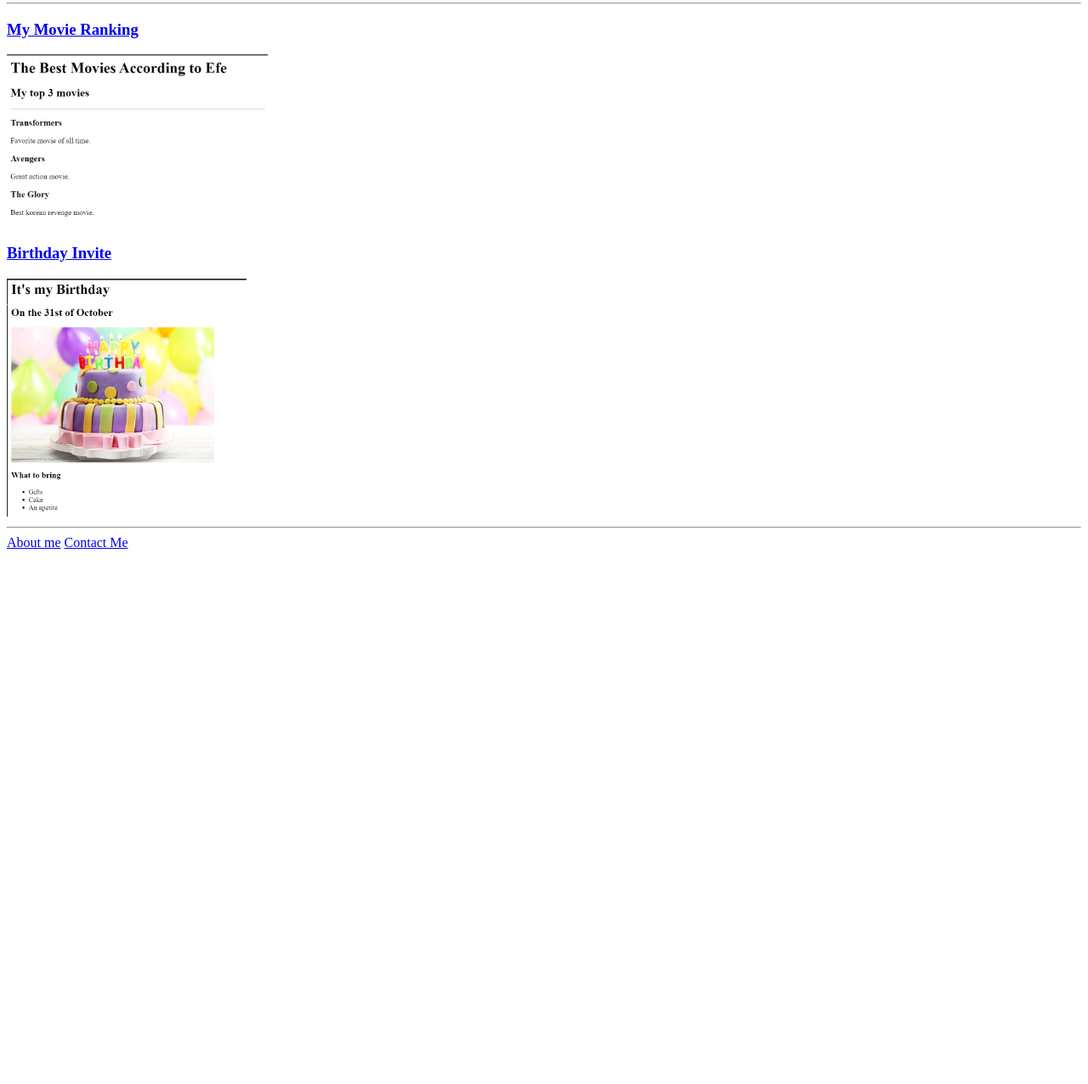
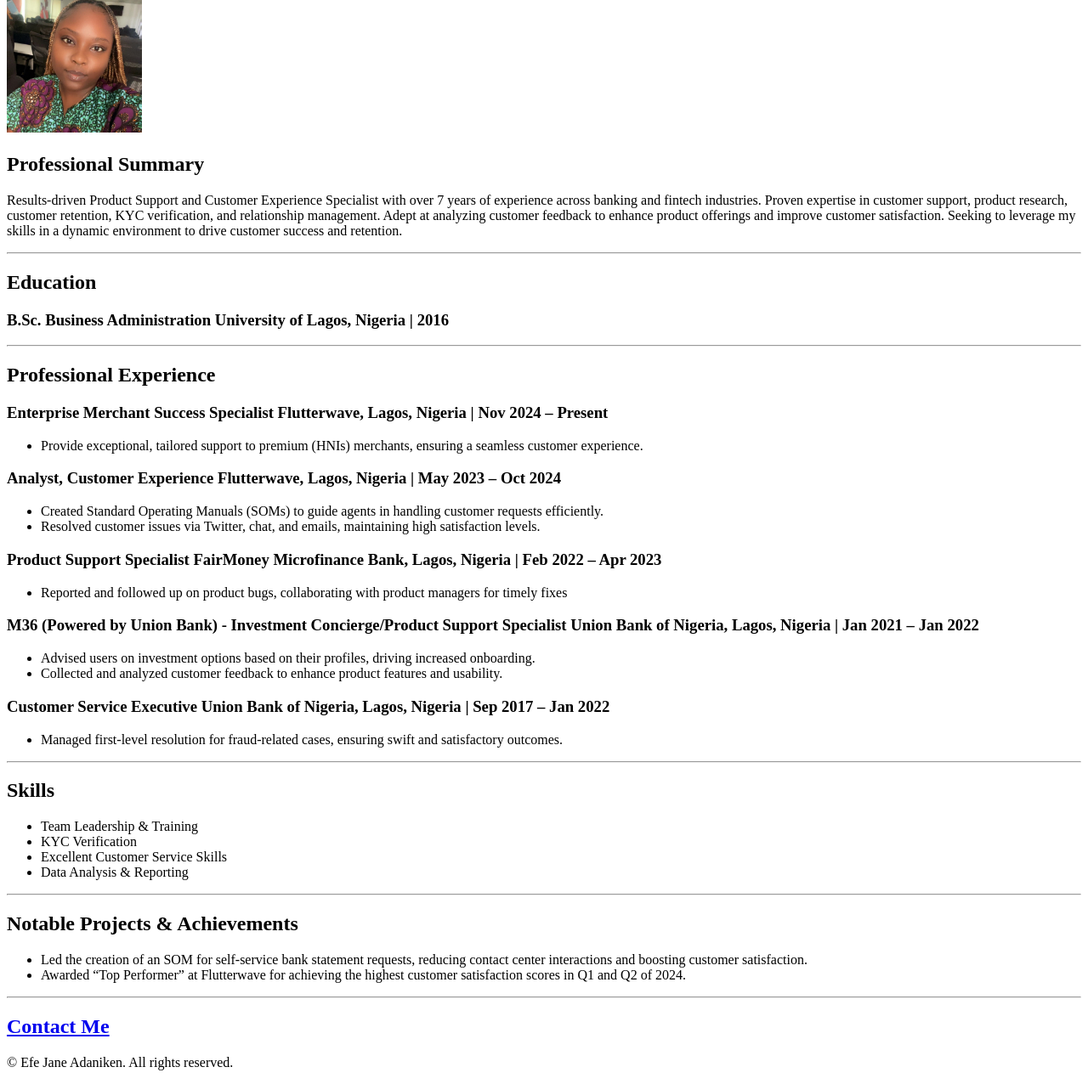
Before and after one commit to Efejane/html-portfolio, a plain HTML site: page index.html in a window 1280 px wide. Shown: the part 124-1400 px from the top of the page at 85% size. Before the commit the page ends 800 px from the top, so only its background shows below. Drawn offline with Linux system fonts and the light colour scheme.

Commit message:
Add files via upload

```diff
--- a/index.html
+++ b/index.html
@@ -2,18 +2,63 @@
 <html lang="en">
     <head>
         <meta charset="UTF-8">
-        <title>Efe Adaniken's Portfolio</title>
+        <title>My Resume</title>
     </head>
     <body>
-        <h1>Efe Adaniken's Portfolio</h1>
-        <h2>I'm an aspiring web developer</h2>
-        <hr/>
-        <h3><a href="./public/movie-ranking.html">My Movie Ranking</a></h3>
-        <img src="./assets/images/Movie ranking.png" height="200" alt="A list of my top 3 movies"/>
-        <h3><a href="./public/birthday-invite.html">Birthday Invite</a></h3>
-        <img src="./assets/images/Birthday Invite.png" height="280" alt="A list of my top 3 movies"/>
-        <hr/>
-        <a href="./public/about.html">About me</a>
-        <a href="./public/contact.html">Contact Me</a>
+        <h1>Efe Jane Adaniken</h1>
+        <img src="./assets/images/Jane.jpeg" height="200" />
+        <h2>Professional Summary</h2>
+        <p>Results-driven Product Support and Customer Experience Specialist with over 7 years of experience across banking and fintech industries. Proven expertise in customer support, product research, customer retention, KYC verification, and relationship management. Adept at analyzing customer feedback to enhance product offerings and improve customer satisfaction. Seeking to leverage my skills in a dynamic environment to drive customer success and retention.</p>
+        <hr />
+        <h2>Education</h2>
+        <h3>B.Sc. Business Administration
+            University of Lagos, Nigeria | 2016
+        </h3>
+        <hr />
+        <h2>Professional Experience</h2>
+        <h3>Enterprise Merchant Success Specialist
+            Flutterwave, Lagos, Nigeria | Nov 2024 – Present</h3>
+        <ul>
+            <li>Provide exceptional, tailored support to premium (HNIs) merchants, ensuring a seamless customer experience.</li>
+        </ul>
+        <h3>Analyst, Customer Experience
+            Flutterwave, Lagos, Nigeria | May 2023 – Oct 2024</h3>
+        <ul>
+            <li>Created Standard Operating Manuals (SOMs) to guide agents in handling customer requests efficiently.</li>
+            <li>Resolved customer issues via Twitter, chat, and emails, maintaining high satisfaction levels.</li>
+        </ul>
+        <h3>Product Support Specialist
+            FairMoney Microfinance Bank, Lagos, Nigeria | Feb 2022 – Apr 2023</h3>
+        <ul>
+            <li>Reported and followed up on product bugs, collaborating with product managers for timely fixes</li>
+        </ul>
+        <h3>M36 (Powered by Union Bank) - Investment Concierge/Product Support Specialist
+            Union Bank of Nigeria, Lagos, Nigeria | Jan 2021 – Jan 2022</h3>
+        <ul>
+            <li>Advised users on investment options based on their profiles, driving increased onboarding.</li>
+            <li>Collected and analyzed customer feedback to enhance product features and usability.</li>
+        </ul>
+        <h3>Customer Service Executive
+            Union Bank of Nigeria, Lagos, Nigeria | Sep 2017 – Jan 2022</h3>
+        <ul>
+            <li>Managed first-level resolution for fraud-related cases, ensuring swift and satisfactory outcomes.</li>
+        </ul>
+        <hr />
+        <h2>Skills</h2>
+        <ul>
+            <li>Team Leadership & Training</li>
+            <li>KYC Verification</li>
+            <li>Excellent Customer Service Skills</li>
+            <li>Data Analysis & Reporting</li>
+        </ul>
+        <hr />
+        <h2>Notable Projects & Achievements</h2>
+        <ul>
+            <li>Led the creation of an SOM for self-service bank statement requests, reducing contact center interactions and boosting customer satisfaction.</li>
+            <li>Awarded “Top Performer” at Flutterwave for achieving the highest customer satisfaction scores in Q1 and Q2 of 2024.</li>
+        </ul>
+        <hr />
+        <h2><a href="./Public/contact.html">Contact Me</a></h2>
+        <footer><p>© Efe Jane Adaniken. All rights reserved.</p></footer>
     </body>
 </html>
```
Also changed, not shown: Public/contact.html (added), Public/hobbies.html (added), assets/Efe.jpeg (added), assets/images/Jane.jpeg (added).
